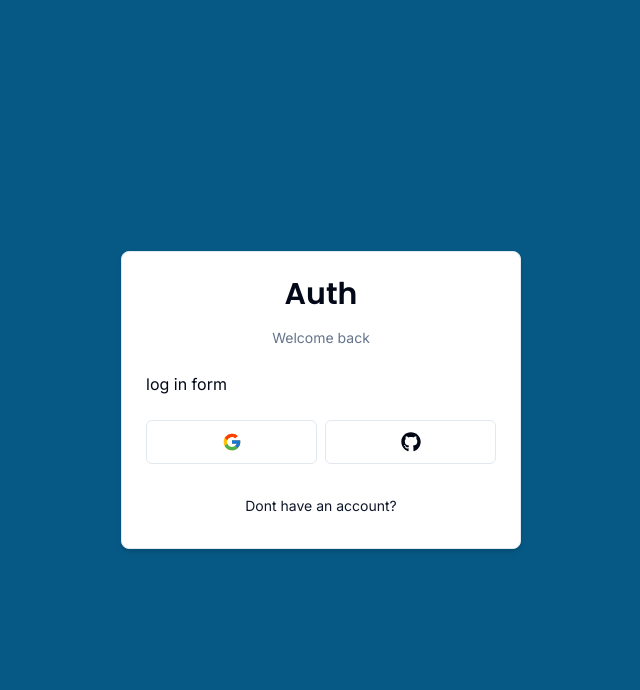
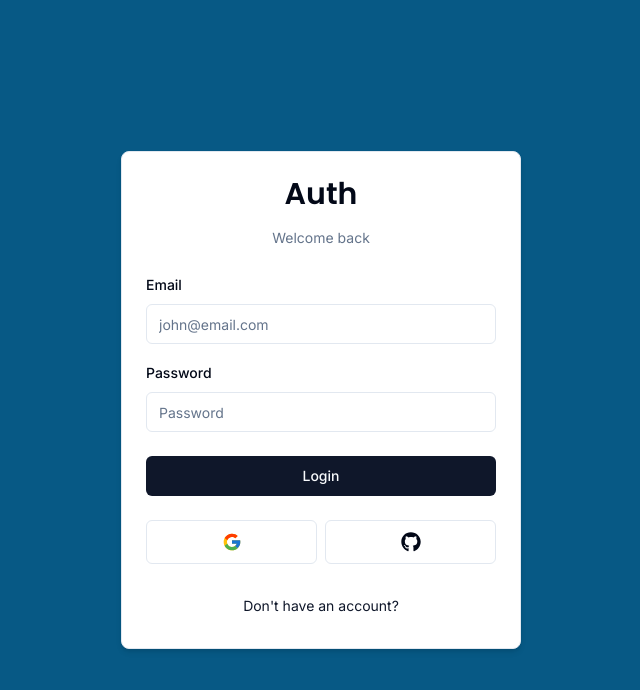
Before and after one commit to Bojackxiang/next-auth-advance-tutorial, a Next.js app: page /auth/login in a window 1280 px wide. Shown: the top 690 px of the page, without its empty margins (319-959 px from the left). Built offline with nearby package versions, Linux system fonts and the light colour scheme.

Commit message:
login form

```diff
--- a/components/auth/login-form.tsx
+++ b/components/auth/login-form.tsx
@@ -1,12 +1,83 @@
-import React from 'react'
-import CardWrapper from './card-wrapper'
+"use client";
+
+import React from "react";
+import { useForm } from "react-hook-form";
+import { zodResolver } from "@hookform/resolvers/zod";
+import * as z from "zod";
+
+import CardWrapper from "./card-wrapper";
+import {
+  Form,
+  FormControl,
+  FormField,
+  FormItem,
+  FormLabel,
+  FormMessage,
+} from "../ui/form";
+import { loginSchema } from "@/schemas";
+import { Input } from "../ui/input";
+import { Button } from "../ui/button";
+import { FormError } from "../form-error";
+import { FormSuccess } from "../form-success";
 
 const LoginForm = () => {
+  const form = useForm<z.infer<typeof loginSchema>>({
+    resolver: zodResolver(loginSchema),
+    defaultValues: {
+      email: "",
+      password: "",
+    },
+  });
+
+  const onSubmit = (values: z.infer<typeof loginSchema>) => {
+    console.log('hello')
+    console.log(values)
+  }
+
   return (
-    <CardWrapper headLabel='Welcome back' backButtonLabel='Dont have an account?' backButtonHref='/auth/register' showSocial>
-      log in form
+    <CardWrapper
+      headLabel="Welcome back"
+      backButtonLabel="Don't have an account?"
+      backButtonHref="/auth/register"
+      showSocial
+    >
+      <Form {...form}>
+        <form onSubmit={form.handleSubmit(onSubmit)} className="space-y-6">
+          <div className="space-y-4">
+            <FormField
+              control={form.control}
+              name="email"
+              render={({ field }) => (
+                <FormItem>
+                  <FormLabel>Email</FormLabel>
+                  <FormControl>
+                    <Input {...field} placeholder="john@email.com" type="email" />
+                  </FormControl>
+                  <FormMessage/>
+                </FormItem>
+              )}
+            />
+            <FormField
+              control={form.control}
+              name="password"
+              render={({ field }) => (
+                <FormItem>
+                  <FormLabel>Password</FormLabel>
+                  <FormControl>
+                    <Input {...field} placeholder="Password" type="password" />
+                  </FormControl>
+                  <FormMessage/>
+                </FormItem>
+              )}
+            />
+          </div>
+          <FormError message=""/>
+          <FormSuccess message=""/>
+          <Button className="w-full" type="submit" >Login</Button>
+        </form>
+      </Form>
     </CardWrapper>
-  )
-}
+  );
+};
 
-export default LoginForm
+export default LoginForm;
--- /dev/null
+++ b/components/form-error.tsx
@@ -0,0 +1,18 @@
+import { ExclamationTriangleIcon } from "@radix-ui/react-icons";
+
+interface FormErrorProps {
+  message?: string;
+};
+
+export const FormError = ({
+  message,
+}: FormErrorProps) => {
+  if (!message) return null;
+
+  return (
+    <div className="bg-destructive/15 p-3 rounded-md flex items-center gap-x-2 text-sm text-destructive">
+      <ExclamationTriangleIcon className="h-4 w-4" />
+      <p>{message}</p>
+    </div>
+  );
+};
--- /dev/null
+++ b/components/form-success.tsx
@@ -0,0 +1,18 @@
+import { CheckCircledIcon, ExclamationTriangleIcon } from "@radix-ui/react-icons";
+
+interface FormSuccessProps {
+  message?: string;
+};
+
+export const FormSuccess = ({
+  message,
+}: FormSuccessProps) => {
+  if (!message) return null;
+
+  return (
+    <div className="bg-emerald-500/15 p-3 rounded-md flex items-center gap-x-2 text-sm text-emerald-500">
+      <CheckCircledIcon className="h-4 w-4" />
+      <p>{message}</p>
+    </div>
+  );
+};
--- /dev/null
+++ b/components/ui/form.tsx
@@ -0,0 +1,176 @@
+import * as React from "react"
+import * as LabelPrimitive from "@radix-ui/react-label"
+import { Slot } from "@radix-ui/react-slot"
+import {
+  Controller,
+  ControllerProps,
+  FieldPath,
+  FieldValues,
+  FormProvider,
+  useFormContext,
+} from "react-hook-form"
+
+import { cn } from "@/lib/utils"
+import { Label } from "@/components/ui/label"
+
+const Form = FormProvider
+
+type FormFieldContextValue<
+  TFieldValues extends FieldValues = FieldValues,
+  TName extends FieldPath<TFieldValues> = FieldPath<TFieldValues>
+> = {
+  name: TName
+}
+
+const FormFieldContext = React.createContext<FormFieldContextValue>(
+  {} as FormFieldContextValue
+)
+
+const FormField = <
+  TFieldValues extends FieldValues = FieldValues,
+  TName extends FieldPath<TFieldValues> = FieldPath<TFieldValues>
+>({
+  ...props
+}: ControllerProps<TFieldValues, TName>) => {
+  return (
+    <FormFieldContext.Provider value={{ name: props.name }}>
+      <Controller {...props} />
+    </FormFieldContext.Provider>
+  )
+}
+
+const useFormField = () => {
+  const fieldContext = React.useContext(FormFieldContext)
+  const itemContext = React.useContext(FormItemContext)
+  const { getFieldState, formState } = useFormContext()
+
+  const fieldState = getFieldState(fieldContext.name, formState)
+
+  if (!fieldContext) {
+    throw new Error("useFormField should be used within <FormField>")
+  }
+
+  const { id } = itemContext
+
+  return {
+    id,
+    name: fieldContext.name,
+    formItemId: `${id}-form-item`,
+    formDescriptionId: `${id}-form-item-description`,
+    formMessageId: `${id}-form-item-message`,
+    ...fieldState,
+  }
+}
+
+type FormItemContextValue = {
+  id: string
+}
+
+const FormItemContext = React.createContext<FormItemContextValue>(
+  {} as FormItemContextValue
+)
+
+const FormItem = React.forwardRef<
+  HTMLDivElement,
+  React.HTMLAttributes<HTMLDivElement>
+>(({ className, ...props }, ref) => {
+  const id = React.useId()
+
+  return (
+    <FormItemContext.Provider value={{ id }}>
+      <div ref={ref} className={cn("space-y-2", className)} {...props} />
+    </FormItemContext.Provider>
+  )
+})
+FormItem.displayName = "FormItem"
+
+const FormLabel = React.forwardRef<
+  React.ElementRef<typeof LabelPrimitive.Root>,
+  React.ComponentPropsWithoutRef<typeof LabelPrimitive.Root>
+>(({ className, ...props }, ref) => {
+  const { error, formItemId } = useFormField()
+
+  return (
+    <Label
+      ref={ref}
+      className={cn(error && "text-destructive", className)}
+      htmlFor={formItemId}
+      {...props}
+    />
+  )
+})
+FormLabel.displayName = "FormLabel"
+
+const FormControl = React.forwardRef<
+  React.ElementRef<typeof Slot>,
+  React.ComponentPropsWithoutRef<typeof Slot>
+>(({ ...props }, ref) => {
+  const { error, formItemId, formDescriptionId, formMessageId } = useFormField()
+
+  return (
+    <Slot
+      ref={ref}
+      id={formItemId}
+      aria-describedby={
+        !error
+          ? `${formDescriptionId}`
+          : `${formDescriptionId} ${formMessageId}`
+      }
+      aria-invalid={!!error}
+      {...props}
+    />
+  )
+})
+FormControl.displayName = "FormControl"
+
+const FormDescription = React.forwardRef<
+  HTMLParagraphElement,
+  React.HTMLAttributes<HTMLParagraphElement>
+>(({ className, ...props }, ref) => {
+  const { formDescriptionId } = useFormField()
+
+  return (
+    <p
+      ref={ref}
+      id={formDescriptionId}
+      className={cn("text-sm text-muted-foreground", className)}
+      {...props}
+    />
+  )
+})
+FormDescription.displayName = "FormDescription"
+
+const FormMessage = React.forwardRef<
+  HTMLParagraphElement,
+  React.HTMLAttributes<HTMLParagraphElement>
+>(({ className, children, ...props }, ref) => {
+  const { error, formMessageId } = useFormField()
+  const body = error ? String(error?.message) : children
+
+  if (!body) {
+    return null
+  }
+
+  return (
+    <p
+      ref={ref}
+      id={formMessageId}
+      className={cn("text-sm font-medium text-destructive", className)}
+      {...props}
+    >
+      {body}
+    </p>
+  )
+})
+FormMessage.displayName = "FormMessage"
+
+export {
+  useFormField,
+  Form,
+  FormItem,
+  FormLabel,
+  FormControl,
+  FormDescription,
+  FormMessage,
+  FormField,
+}
--- /dev/null
+++ b/components/ui/input.tsx
@@ -0,0 +1,25 @@
+import * as React from "react"
+
+import { cn } from "@/lib/utils"
+
+export interface InputProps
+  extends React.InputHTMLAttributes<HTMLInputElement> {}
+
+const Input = React.forwardRef<HTMLInputElement, InputProps>(
+  ({ className, type, ...props }, ref) => {
+    return (
+      <input
+        type={type}
+        className={cn(
+          "flex h-10 w-full rounded-md border border-input bg-background px-3 py-2 text-sm ring-offset-background file:border-0 file:bg-transparent file:text-sm file:font-medium placeholder:text-muted-foreground focus-visible:outline-none focus-visible:ring-2 focus-visible:ring-ring focus-visible:ring-offset-2 disabled:cursor-not-allowed disabled:opacity-50",
+          className
+        )}
+        ref={ref}
+        {...props}
+      />
+    )
+  }
+)
+Input.displayName = "Input"
+
+export { Input }
--- /dev/null
+++ b/components/ui/label.tsx
@@ -0,0 +1,26 @@
+"use client"
+
+import * as React from "react"
+import * as LabelPrimitive from "@radix-ui/react-label"
+import { cva, type VariantProps } from "class-variance-authority"
+
+import { cn } from "@/lib/utils"
+
+const labelVariants = cva(
+  "text-sm font-medium leading-none peer-disabled:cursor-not-allowed peer-disabled:opacity-70"
+)
+
+const Label = React.forwardRef<
+  React.ElementRef<typeof LabelPrimitive.Root>,
+  React.ComponentPropsWithoutRef<typeof LabelPrimitive.Root> &
+    VariantProps<typeof labelVariants>
+>(({ className, ...props }, ref) => (
+  <LabelPrimitive.Root
+    ref={ref}
+    className={cn(labelVariants(), className)}
+    {...props}
+  />
+))
+Label.displayName = LabelPrimitive.Root.displayName
+
+export { Label }
--- /dev/null
+++ b/schemas/index.ts
@@ -0,0 +1,10 @@
+import * as z from 'zod'
+
+export const loginSchema = z.object({
+  email: z.string().email({
+    message: "Email is required",
+  }),
+  password: z.string().min(1, {
+    message: "Password is required",
+  }),
+})
```
Also changed, not shown: package.json (+6 -1 lines), 1 other file (tests, documents, lock files or other folders).
